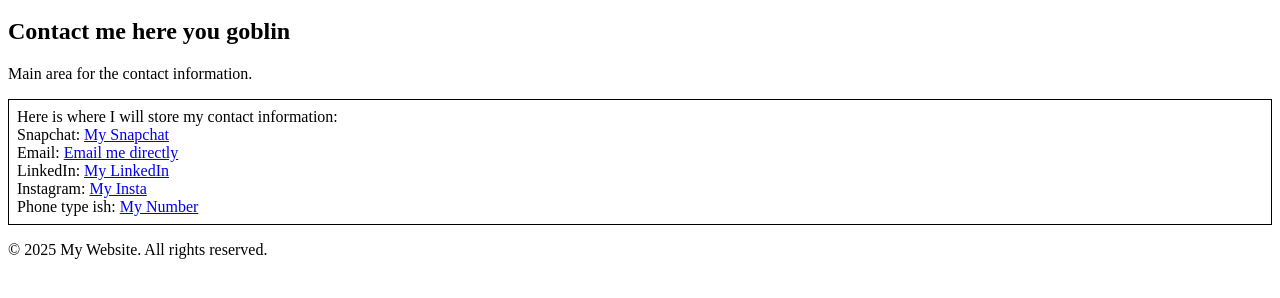
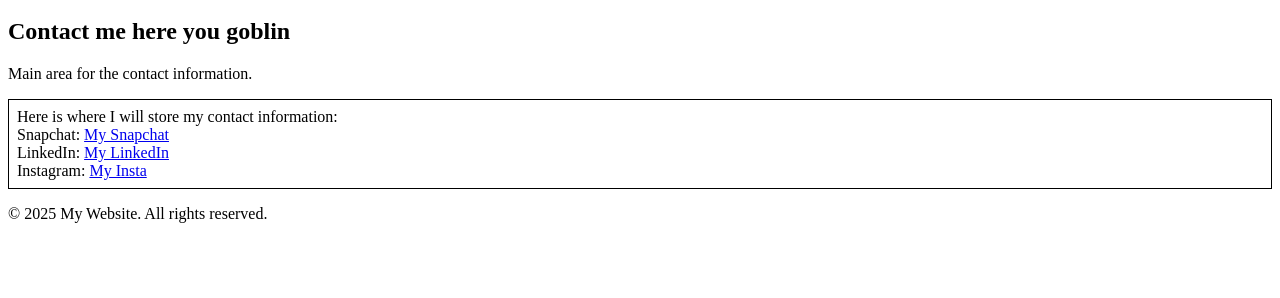
Before and after one commit to ethanspill12/new_website, a plain HTML site: page contact.html in a window 1280 px wide. Shown: the part 154-452 px from the top of the page. Drawn offline with Linux system fonts and the light colour scheme.

Commit message:
no personal info :(

```diff
--- a/contact.html
+++ b/contact.html
@@ -25,10 +25,9 @@
 
         Here is where I will store my contact information:<br>
         Snapchat: <a href="https://app.snapchat.com/web/deeplink/snapcode?username=ethan.spill&type=SVG&bitmoji=enable">My Snapchat</a><br>
-        Email: <a href="mailto:ethanspill12@gmail.com">Email me directly</a><br>
         LinkedIn: <a href="https://www.linkedin.com/in/ethan-spillman-18474a276">My LinkedIn</a><br>
         Instagram: <a href="https://www.instagram.com/spillman.ethan/">My Insta</a><br>
-        Phone type ish: <a href="tel:+19409996261">My Number</a><br>
+
         </div>
 
 
```
